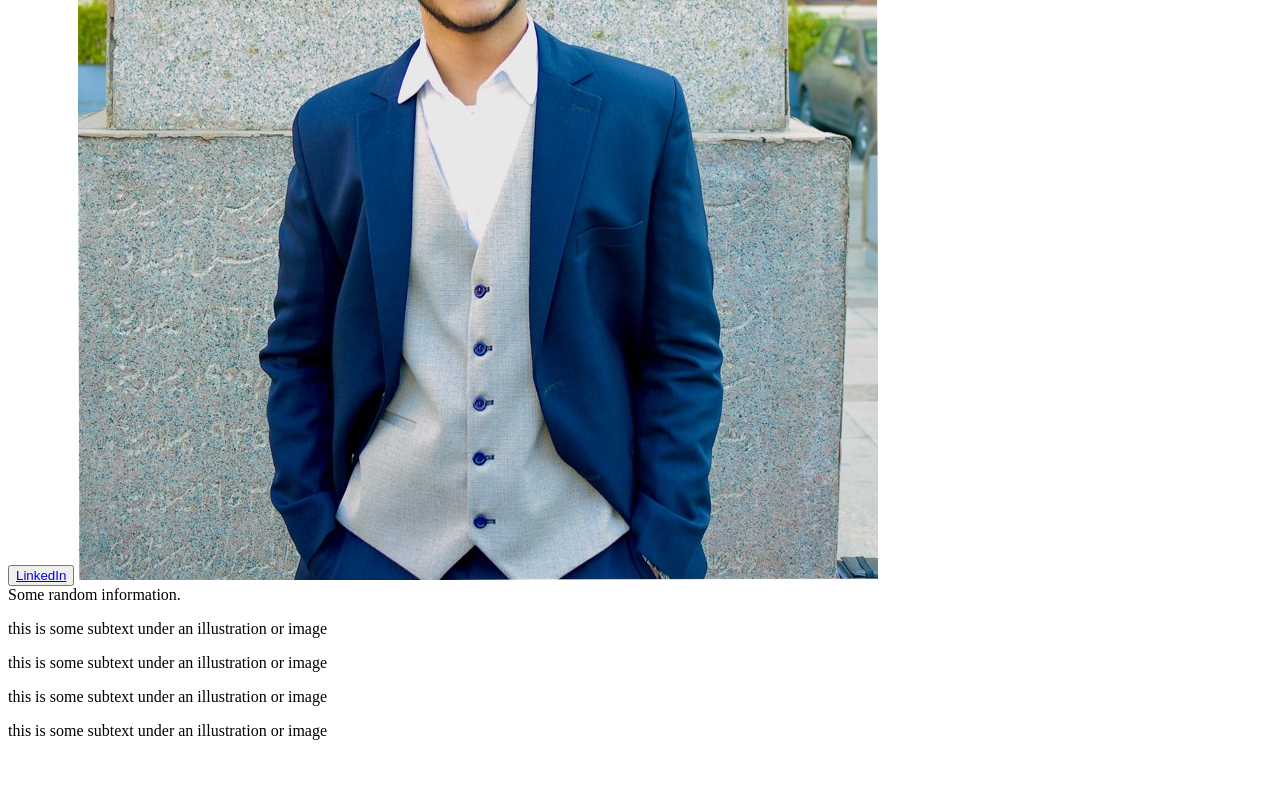
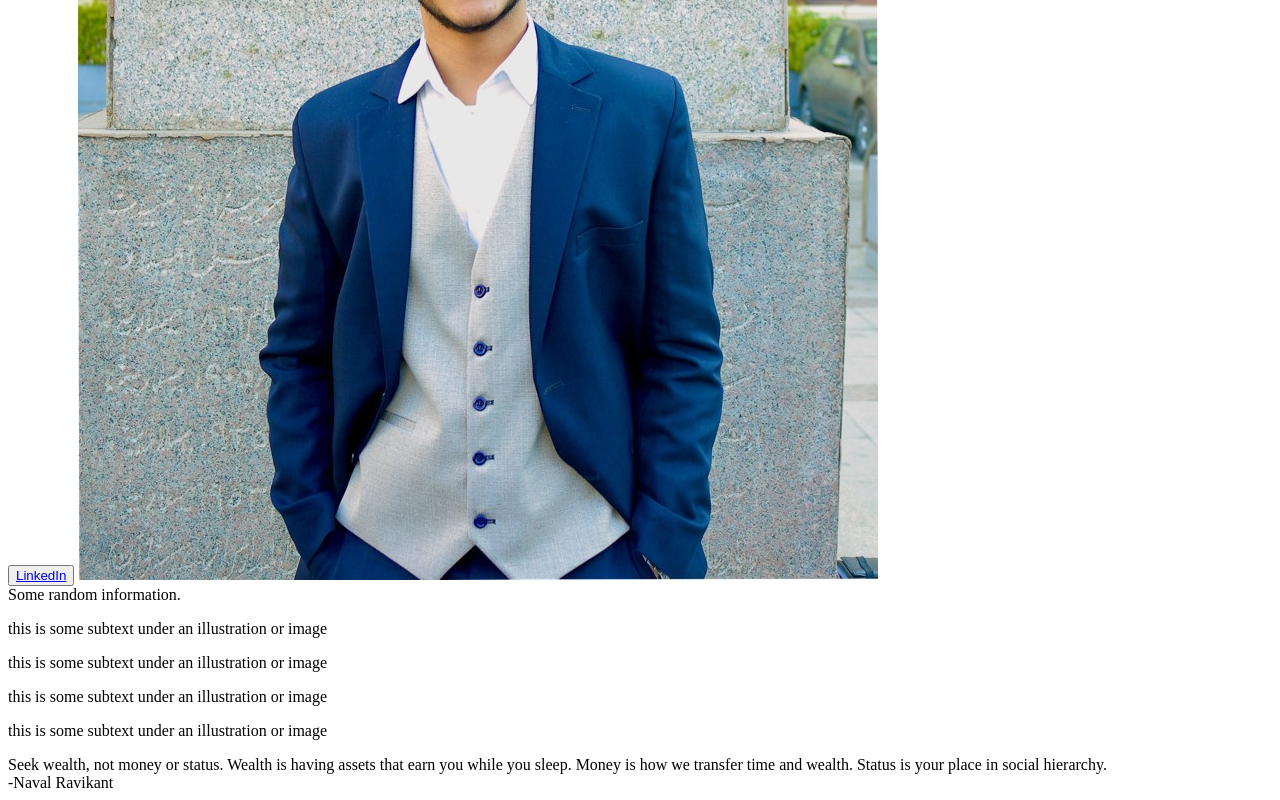
Before and after one commit to Medo072/odin-landing-page-project, a plain HTML site: page index.html in a window 1280 px wide. Shown: the part 506-1306 px from the top of the page. Before the commit the page ends 1262 px from the top, so only its background shows below. Drawn offline with Linux system fonts and the light colour scheme.

Commit message:
Design the third section of the landing page add a quote from naval ravikant book

```diff
--- a/index.html
+++ b/index.html
@@ -44,7 +44,12 @@
             </div>
         </div>
         <div class="third">
-            <p></p>
+            <div class="Quote">Seek wealth, not money or status. Wealth is having
+                assets that earn you while you sleep. Money is how
+                we transfer time and wealth. Status is your place
+                in social hierarchy.
+            <div>
+            <div class="footer">-Naval Ravikant</div>
         </div>
     </body>
 </html>
```
